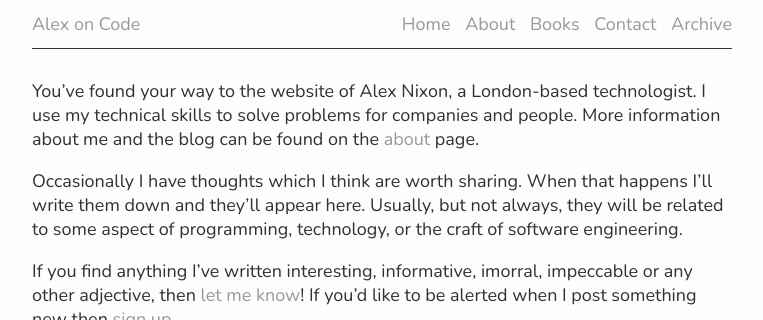
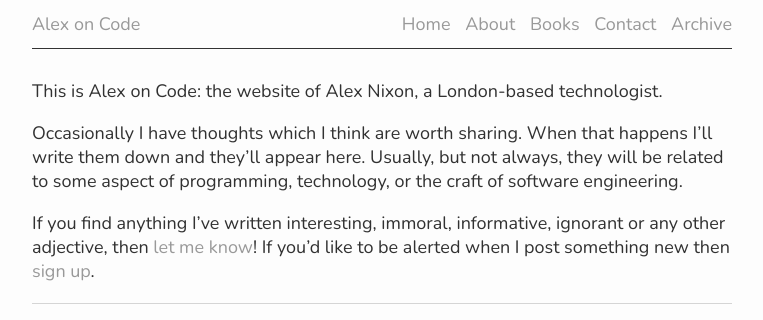
Before and after one commit to alexnixon/alexnixon.github.io, a Jekyll site: the page built from index.md, in a window 1280 px wide, cut to the strip 0-320 px from the top of the page. Shown: the whole strip, without its empty margins (258-1021 px from the left). Built offline with Jekyll 4.4.1, drawn with Linux system fonts in a browser that asks for light colours; comment, search, counter and statistics services are not loaded.

Commit message:
With a knick knack paddy-whack give the blog a name

```diff
--- a/index.md
+++ b/index.md
@@ -1,12 +1,12 @@
 ---
 layout: default
-title: Alex Nixon's blog
+title: Alex on Code
 ---
-You've found your way to the website of Alex Nixon, a London-based technologist. I use my technical skills to solve problems for companies and people. More information about me and the blog can be found on the [about](/about/) page.
+This is Alex on Code: the website of Alex Nixon, a London-based technologist.
 
 Occasionally I have thoughts which I think are worth sharing. When that happens I'll write them down and they'll appear here. Usually, but not always, they will be related to some aspect of programming, technology, or the craft of software engineering.
 
-If you find anything I've written interesting, informative, imorral, impeccable or any other adjective, then [let me know](/contact/)! If you'd like to be alerted when I post something new then [sign up](http://eepurl.com/gNIAJ5).
+If you find anything I've written interesting, immoral, informative, ignorant or any other adjective, then [let me know](/contact/)! If you'd like to be alerted when I post something new then [sign up](http://eepurl.com/gNIAJ5).
 
 <div class="post-list">
   {% for post in site.posts %}
```
